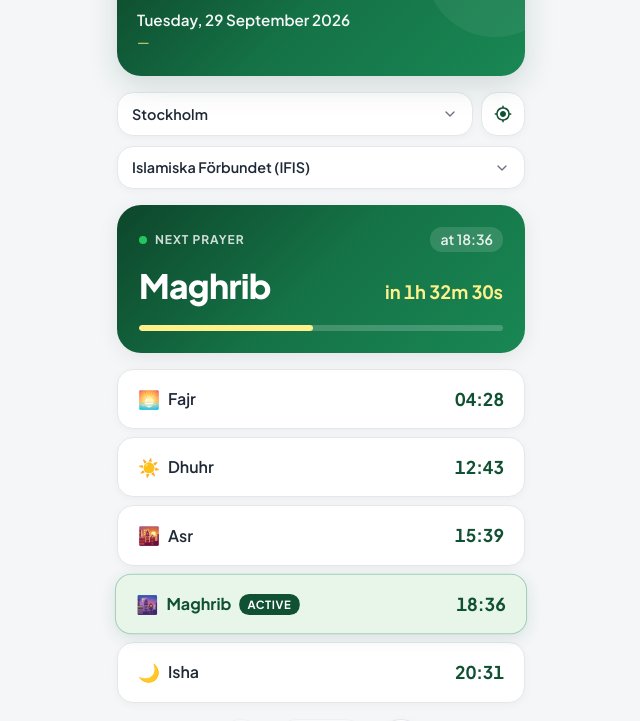
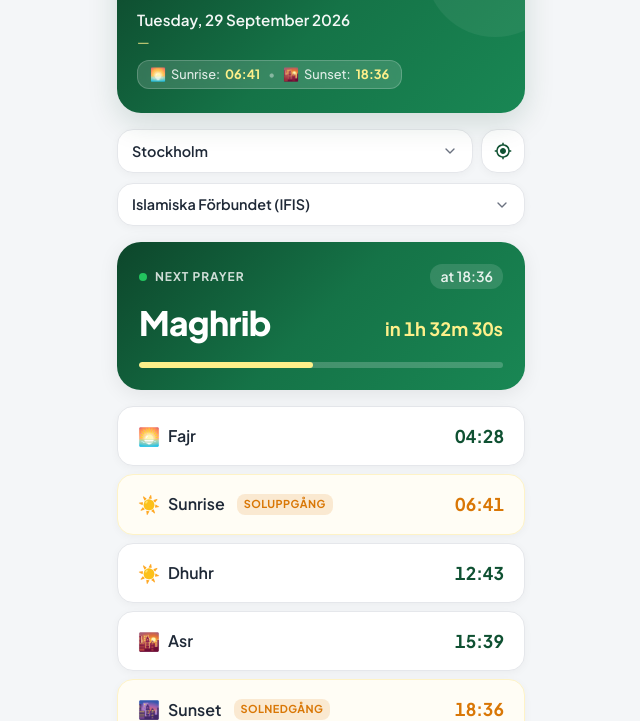
Before and after one commit to bmsctg/prayer-times-pwa, a plain HTML site: page index.html in a window 1280 px wide. Shown: the part 79-800 px from the top of the page, without its empty margins (319-959 px from the left). Drawn offline with nearby package versions, Linux system fonts and the light colour scheme; no server answers.

Commit message:
Add Sunrise/Sunset times display and move Qibla finder to 2nd section

```diff
--- a/app.js
+++ b/app.js
@@ -48,6 +48,15 @@ const PRAYER_ICONS = {
   Maghrib: '🌆',
   Isha: '🌙'
 };
+const DISPLAY_ITEMS = [
+  { key: 'Fajr', name: 'Fajr', icon: '🌅', isPrayer: true },
+  { key: 'Sunrise', name: 'Sunrise', icon: '☀️', isPrayer: false, label: 'Soluppgång' },
+  { key: 'Dhuhr', name: 'Dhuhr', icon: '☀️', isPrayer: true },
+  { key: 'Asr', name: 'Asr', icon: '🌇', isPrayer: true },
+  { key: 'Sunset', name: 'Sunset', icon: '🌆', isPrayer: false, label: 'Solnedgång' },
+  { key: 'Maghrib', name: 'Maghrib', icon: '🌆', isPrayer: true },
+  { key: 'Isha', name: 'Isha', icon: '🌙', isPrayer: true }
+];
 const KAABA_LAT = 21.4225;
 const KAABA_LON = 39.8262;
 
@@ -431,17 +440,38 @@ async function loadPrayerTimes() {
     }
   }
 
+  const sunriseTime = timings.Sunrise || '--:--';
+  const sunsetTime = timings.Sunset || timings.Maghrib || '--:--';
+
+  const headerSunrise = document.getElementById('header-sunrise-time');
+  const headerSunset = document.getElementById('header-sunset-time');
+  if (headerSunrise) headerSunrise.textContent = sunriseTime;
+  if (headerSunset) headerSunset.textContent = sunsetTime;
+
   const nextIdx = getNextPrayerIndex(timings);
 
   prayerList.innerHTML = '';
-  PRAYERS.forEach((prayer, i) => {
+  DISPLAY_ITEMS.forEach(item => {
     const li = document.createElement('li');
-    if (i === nextIdx) li.classList.add('active');
-    const icon = PRAYER_ICONS[prayer] || '🕌';
-    li.innerHTML = `
-      <span class="prayer-name"><span class="prayer-icon">${icon}</span> ${prayer}</span>
-      <span class="prayer-time">${timings[prayer]}</span>
-    `;
+    if (item.isPrayer) {
+      const pIdx = PRAYERS.indexOf(item.key);
+      if (pIdx === nextIdx) li.classList.add('active');
+      const icon = PRAYER_ICONS[item.key] || '🕌';
+      li.innerHTML = `
+        <span class="prayer-name"><span class="prayer-icon">${icon}</span> ${item.name}</span>
+        <span class="prayer-time">${timings[item.key] || '--:--'}</span>
+      `;
+    } else {
+      li.classList.add('prayer-item--sun');
+      const timeVal = item.key === 'Sunrise' ? sunriseTime : sunsetTime;
+      li.innerHTML = `
+        <span class="prayer-name">
+          <span class="prayer-icon">${item.icon}</span> ${item.name}
+          <span class="sun-badge">${item.label}</span>
+        </span>
+        <span class="prayer-time">${timeVal}</span>
+      `;
+    }
     prayerList.appendChild(li);
   });
 
@@ -876,12 +906,14 @@ async function download30DaySchedule() {
     const dateStr = toIfisDate(targetDate);
     const dayName = targetDate.toLocaleDateString('en-US', { weekday: 'short' });
     const fajr = timings.Fajr || '--:--';
+    const sunrise = timings.Sunrise || '--:--';
     const dhuhr = timings.Dhuhr || '--:--';
     const asr = timings.Asr || '--:--';
+    const sunset = timings.Sunset || timings.Maghrib || '--:--';
     const maghrib = timings.Maghrib || '--:--';
     const isha = timings.Isha || '--:--';
 
-    rows.push({ date: dateStr, day: dayName, fajr, dhuhr, asr, maghrib, isha });
+    rows.push({ date: dateStr, day: dayName, fajr, sunrise, dhuhr, asr, sunset, maghrib, isha });
   }
 
   const startDateStr = rows.length > 0 ? rows[0].date : toIfisDate(today);
@@ -929,8 +961,8 @@ async function download30DaySchedule() {
   doc.text(generatedDateStr, 138, 34.5);
 
   // Timetable AutoTable (Single Page Compact Layout)
-  const head = [['Date', 'Day', 'Fajr', 'Dhuhr', 'Asr', 'Maghrib', 'Isha']];
-  const body = rows.map(r => [r.date, r.day, r.fajr, r.dhuhr, r.asr, r.maghrib, r.isha]);
+  const head = [['Date', 'Day', 'Fajr', 'Sunrise', 'Dhuhr', 'Asr', 'Sunset', 'Maghrib', 'Isha']];
+  const body = rows.map(r => [r.date, r.day, r.fajr, r.sunrise, r.dhuhr, r.asr, r.sunset, r.maghrib, r.isha]);
 
   doc.autoTable({
     startY: 43,
@@ -942,28 +974,30 @@ async function download30DaySchedule() {
       textColor: [255, 255, 255],
       fontStyle: 'bold',
       halign: 'center',
-      fontSize: 8.5,
-      cellPadding: 1.5
+      fontSize: 8,
+      cellPadding: 1.2
     },
     bodyStyles: {
-      fontSize: 7.5,
+      fontSize: 7,
       textColor: [30, 41, 59],
       halign: 'center',
-      cellPadding: 1.2
+      cellPadding: 1
     },
     alternateRowStyles: {
       fillColor: [248, 250, 252]
     },
     columnStyles: {
-      0: { cellWidth: 30, fontStyle: 'bold' },
-      1: { cellWidth: 20 },
-      2: { cellWidth: 27 },
-      3: { cellWidth: 27 },
-      4: { cellWidth: 27 },
-      5: { cellWidth: 27 },
-      6: { cellWidth: 27 }
+      0: { cellWidth: 26, fontStyle: 'bold' },
+      1: { cellWidth: 16 },
+      2: { cellWidth: 20 },
+      3: { cellWidth: 24 },
+      4: { cellWidth: 20 },
+      5: { cellWidth: 20 },
+      6: { cellWidth: 24 },
+      7: { cellWidth: 20 },
+      8: { cellWidth: 20 }
     },
-    margin: { left: 12, right: 12 }
+    margin: { left: 10, right: 10 }
   });
 
   // Page Footer
--- a/index.html
+++ b/index.html
@@ -58,6 +58,11 @@
       <div class="date-header">
         <p id="date-today" class="date-line">—</p>
         <p id="hijri-date" class="hijri-line">—</p>
+        <div class="header-sun-row">
+          <span class="sun-chip" title="Sunrise time">🌅 <span class="sun-chip-label">Sunrise:</span> <strong id="header-sunrise-time">--:--</strong></span>
+          <span class="sun-chip-divider">•</span>
+          <span class="sun-chip" title="Sunset time">🌇 <span class="sun-chip-label">Sunset:</span> <strong id="header-sunset-time">--:--</strong></span>
+        </div>
       </div>
     </header>
 
@@ -114,6 +119,45 @@
       <button type="button" id="prev-day-btn" class="nav-btn" disabled aria-label="Previous day">&#8249;</button>
       <button type="button" id="today-btn" class="nav-btn nav-btn--today" disabled>Today</button>
       <button type="button" id="next-day-btn" class="nav-btn" aria-label="Next day">&#8250;</button>
+    </div>
+
+    <!-- Graphical & Live Magnetometer Qibla Compass Card (2nd Section) -->
+    <div class="qibla-card glass-card">
+      <div class="qibla-header">
+        <span class="qibla-title">Live Qibla Compass</span>
+        <span id="qibla-degrees" class="qibla-degrees">137.5° SE</span>
+      </div>
+
+      <div class="compass-wrapper">
+        <div id="compass-dial" class="compass-dial">
+          <div id="compass-marks" class="compass-marks">
+            <div class="compass-mark north">N</div>
+            <div class="compass-mark east">E</div>
+            <div class="compass-mark south">S</div>
+            <div class="compass-mark west">W</div>
+          </div>
+          <div id="compass-needle" class="compass-needle" style="transform: rotate(137.5deg)">
+            <div class="kaaba-icon-pin" title="Kaaba direction">🕋</div>
+            <div class="needle-arrow"></div>
+          </div>
+          <div id="alignment-badge" class="alignment-badge" style="display:none">
+            <span>✨ ALIGNED ✨</span>
+          </div>
+        </div>
+      </div>
+
+      <p id="qibla-text" class="qibla-text">Direction towards Mecca (137.5° from North)</p>
+      <p id="compass-sensor-status" class="compass-sensor-status">Tap button below to turn your phone into a live compass</p>
+
+      <div class="qibla-actions">
+        <button type="button" id="compass-sensor-btn" class="qibla-btn qibla-btn--live">
+          <svg viewBox="0 0 24 24" width="18" height="18" fill="currentColor">
+            <path d="M12 2C6.48 2 2 6.48 2 12s4.48 10 10 10 10-4.48 10-10S17.52 2 12 2zm0 18c-4.41 0-8-3.59-8-8s3.59-8 8-8 8 3.59 8 8-3.59 8-8 8zm-1-13h2v6h-2zm0 8h2v2h-2z"/>
+          </svg>
+          <span id="sensor-btn-text">Enable Live Device Compass</span>
+        </button>
+        <a href="https://qiblafinder.withgoogle.com/" target="_blank" rel="noopener" class="qibla-link-secondary">Google AR Backup</a>
+      </div>
     </div>
 
     <!-- Notification Service Card -->
@@ -209,45 +253,6 @@
         </button>
       </div>
       <p id="download-status" class="download-status"></p>
-    </div>
-
-    <!-- Graphical & Live Magnetometer Qibla Compass Card -->
-    <div class="qibla-card glass-card">
-      <div class="qibla-header">
-        <span class="qibla-title">Live Qibla Compass</span>
-        <span id="qibla-degrees" class="qibla-degrees">137.5° SE</span>
-      </div>
-
-      <div class="compass-wrapper">
-        <div id="compass-dial" class="compass-dial">
-          <div id="compass-marks" class="compass-marks">
-            <div class="compass-mark north">N</div>
-            <div class="compass-mark east">E</div>
-            <div class="compass-mark south">S</div>
-            <div class="compass-mark west">W</div>
-          </div>
-          <div id="compass-needle" class="compass-needle" style="transform: rotate(137.5deg)">
-            <div class="kaaba-icon-pin" title="Kaaba direction">🕋</div>
-            <div class="needle-arrow"></div>
-          </div>
-          <div id="alignment-badge" class="alignment-badge" style="display:none">
-            <span>✨ ALIGNED ✨</span>
-          </div>
-        </div>
-      </div>
-
-      <p id="qibla-text" class="qibla-text">Direction towards Mecca (137.5° from North)</p>
-      <p id="compass-sensor-status" class="compass-sensor-status">Tap button below to turn your phone into a live compass</p>
-
-      <div class="qibla-actions">
-        <button type="button" id="compass-sensor-btn" class="qibla-btn qibla-btn--live">
-          <svg viewBox="0 0 24 24" width="18" height="18" fill="currentColor">
-            <path d="M12 2C6.48 2 2 6.48 2 12s4.48 10 10 10 10-4.48 10-10S17.52 2 12 2zm0 18c-4.41 0-8-3.59-8-8s3.59-8 8-8 8 3.59 8 8-3.59 8-8 8zm-1-13h2v6h-2zm0 8h2v2h-2z"/>
-          </svg>
-          <span id="sensor-btn-text">Enable Live Device Compass</span>
-        </button>
-        <a href="https://qiblafinder.withgoogle.com/" target="_blank" rel="noopener" class="qibla-link-secondary">Google AR Backup</a>
-      </div>
     </div>
 
     <!-- Footer -->
--- a/styles.css
+++ b/styles.css
@@ -159,6 +159,43 @@ body {
   font-weight: 500;
   opacity: 0.75;
   color: #fef08a;
+}
+
+/* Header Sun Strip */
+.header-sun-row {
+  display: flex;
+  align-items: center;
+  gap: 8px;
+  margin-top: 8px;
+  font-size: 0.8rem;
+  background: rgba(255, 255, 255, 0.15);
+  border: 1px solid rgba(255, 255, 255, 0.2);
+  padding: 4px 12px;
+  border-radius: 12px;
+  width: fit-content;
+  backdrop-filter: blur(4px);
+}
+
+.sun-chip {
+  display: inline-flex;
+  align-items: center;
+  gap: 5px;
+  color: #ffffff;
+  font-weight: 500;
+}
+
+.sun-chip-label {
+  opacity: 0.85;
+}
+
+.sun-chip strong {
+  font-weight: 700;
+  color: #fef08a;
+}
+
+.sun-chip-divider {
+  opacity: 0.4;
+  color: #ffffff;
 }
 
 /* --- Settings Bar --- */
@@ -349,6 +386,38 @@ select:focus {
   padding: 2px 8px;
   border-radius: 10px;
   letter-spacing: 0.05em;
+}
+
+/* Sun Events (Sunrise & Sunset) styling in Prayer List */
+.prayer-times-list li.prayer-item--sun {
+  background: #fffdf5;
+  border-color: #fef3c7;
+}
+
+[data-theme="dark"] .prayer-times-list li.prayer-item--sun {
+  background: rgba(217, 119, 6, 0.08);
+  border-color: rgba(217, 119, 6, 0.25);
+}
+
+.prayer-item--sun .prayer-time {
+  color: var(--accent-gold);
+}
+
+.sun-badge {
+  font-size: 0.68rem;
+  font-weight: 700;
+  text-transform: uppercase;
+  background: rgba(217, 119, 6, 0.15);
+  color: var(--accent-gold);
+  padding: 2px 7px;
+  border-radius: 8px;
+  letter-spacing: 0.04em;
+  margin-left: 4px;
+}
+
+[data-theme="dark"] .sun-badge {
+  background: rgba(217, 119, 6, 0.25);
+  color: #fbbf24;
 }
 
 .source-notice {
```
